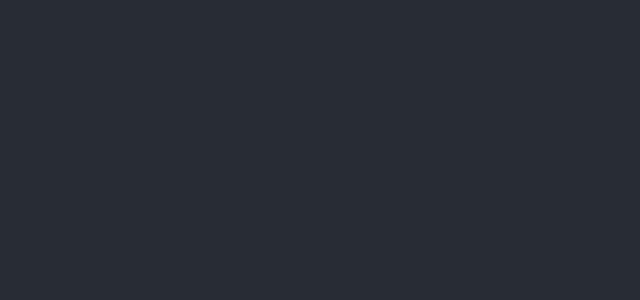
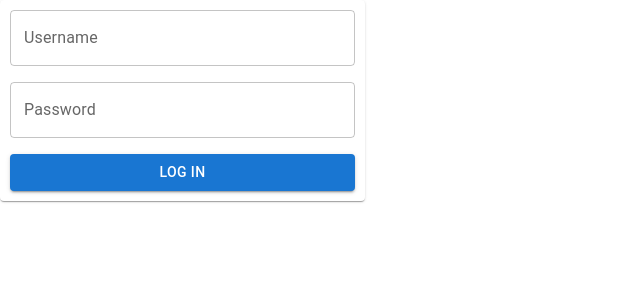
Before and after one commit to Maheswamy/syook_assignment, a React (Create React App) app: page / in a window 1280 px wide. Shown: the top 300 px of the page, without its empty margins (0-640 px from the left). Built offline with nearby package versions, Linux system fonts and the light colour scheme.

Commit message:
login component added

```diff
--- a/package.json
+++ b/package.json
@@ -3,11 +3,15 @@
   "version": "0.1.0",
   "private": true,
   "dependencies": {
+    "@emotion/react": "^11.11.1",
+    "@emotion/styled": "^11.11.0",
+    "@mui/material": "^5.14.20",
     "@testing-library/jest-dom": "^5.17.0",
     "@testing-library/react": "^13.4.0",
     "@testing-library/user-event": "^13.5.0",
     "react": "^18.2.0",
     "react-dom": "^18.2.0",
+    "react-router-dom": "^6.20.1",
     "react-scripts": "5.0.1",
     "web-vitals": "^2.1.4"
   },
--- a/src/App.js
+++ b/src/App.js
@@ -1,12 +1,9 @@
-
-import './App.css';
+import Login from "./components/login/Login";
 
 function App() {
   return (
-    <div className="App">
-      <header className="App-header">
-
-      </header>
+    <div>
+      <Login />
     </div>
   );
 }
--- /dev/null
+++ b/src/components/login/Login.jsx
@@ -0,0 +1,67 @@
+import React, { useState } from "react";
+import { TextField, Stack, Paper, Button } from "@mui/material";
+import { runValidation } from "./ulti";
+import users from "../../userdata/users.json";
+
+const Login = () => {
+  const [username, setUsername] = useState("");
+  const [password, setPassword] = useState("");
+  const [formErrors, setFormErrors] = useState({});
+
+  const setFormErrorHandler = (errors) => {
+    setFormErrors(errors);
+  };
+
+  const handleLogin = (e) => {
+    e.preventDefault();
+    const validationResult = runValidation(
+      username,
+      password,
+      setFormErrorHandler
+    );
+
+    if (validationResult) {
+      const authenicationResult = users.find((ele) => {
+        return ele.username === username && ele.password === password;
+      });
+
+      if (authenicationResult) {
+        console.log(authenicationResult);
+      } else {
+        setFormErrorHandler({
+          username: "invalid username or password",
+          password: "invalid username or password",
+        });
+      }
+    }
+  };
+
+  return (
+    <Paper component={"form"} onSubmit={handleLogin} sx={{width:'345px', padding:'10px'}} >
+      <Stack  spacing={2} >
+        <TextField
+          id="username"
+          label="Username"
+          value={username}
+          onChange={(e) => setUsername(e.target.value)}
+          error={formErrors?.username && true}
+          helperText={formErrors?.username}
+        />
+        <TextField
+        type="password"
+          id="password"
+          label="Password"
+          value={password}
+          onChange={(e) => setPassword(e.target.value)}
+          error={formErrors?.password && true}
+          helperText={formErrors?.password}
+        />
+        <Button variant="contained" color="primary" type="submit" fullWidth>
+          Log in
+        </Button>
+      </Stack>
+    </Paper>
+  );
+};
+
+export default Login;
--- /dev/null
+++ b/src/components/login/ulti.js
@@ -0,0 +1,13 @@
+
+
+export const runValidation = (username, password, setFormErrorHandler) => {
+  const errors = {};
+  if (username.trim().length === 0) {
+    errors.username = "username is required";
+  }
+  if (password.trim().length === 0) {
+    errors.password = "password id required";
+  }
+  setFormErrorHandler(errors);
+  return Object.values(errors).length === 0;
+};
--- /dev/null
+++ b/src/userdata/users.json
@@ -0,0 +1,27 @@
+[
+  {
+    "id": 1,
+    "username": "amar",
+    "password": "amar123"
+  },
+  {
+    "id": 2,
+    "username": "akbar",
+    "password": "akbar123"
+  },
+  {
+    "id": 3,
+    "username": "antony",
+    "password": "antony123"
+  },
+  {
+    "id": 4,
+    "username": "john",
+    "password": "john123"
+  },
+  {
+    "id": 5,
+    "username": "paul",
+    "password": "paul123"
+  }
+]
```
Also changed, not shown: 1 other file (tests, documents, lock files or other folders).
